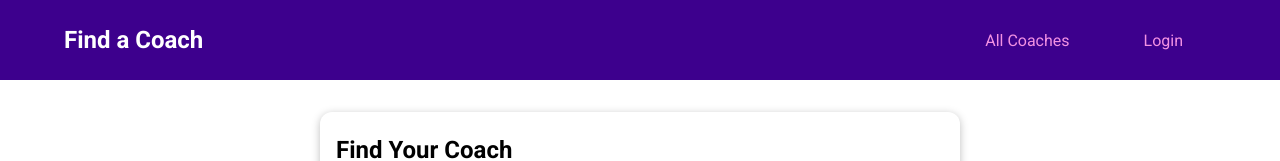
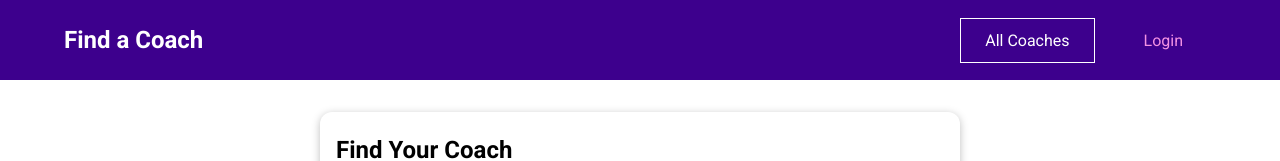
Before and after one commit to andres-codigo/trip-fotos, a Vue app: page /coaches in a window 1280 px wide. Shown: the top 161 px of the page. Built offline with nearby package versions, Linux system fonts and the light colour scheme; no server answers; what vuefire would draw is missing.

Commit message:
[vue] reverted from custom router link to out of the box router link as custom click event causing bundle error when deployed to vercel; moved click event from router link to parent li element and added a prevent to click event to allow class toggle to complete

```diff
--- a/src/components/layout/TheHeader.vue
+++ b/src/components/layout/TheHeader.vue
@@ -7,8 +7,11 @@
 			<ul class="nav-menu" v-show="open" v-click-outside="closeDropdown">
 				<li class="nav-item">
 					<ul>
-						<li v-if="isLoggedIn && isCoach">
-							<router-link to="/requests" :custom="true" v-slot="{ href }">
+						<li
+							v-if="isLoggedIn && isCoach"
+							@click.prevent="this.toggleHamburgerMenuActiveClass()"
+						>
+							<!-- <router-link to="/requests" :custom="true" v-slot="{ href }">
 								<a
 									:href="href"
 									class="nav-link"
@@ -20,18 +23,18 @@
 										><span class="counter">{{ totalRequests }}</span></span
 									>
 								</a>
-							</router-link>
-							<!-- <router-link to="/requests" class="nav-link"
+							</router-link> -->
+							<router-link to="/requests" class="nav-link"
 								>Requests
 								<span
 									class="requests-counter-container"
 									v-if="!!this.totalRequests && this.totalRequests > 0"
 									><span class="counter">{{ this.totalRequests }}</span></span
 								>
-							</router-link> -->
+							</router-link>
 						</li>
-						<li>
-							<router-link to="/coaches" :custom="true" v-slot="{ href }">
+						<li @click.prevent="this.toggleHamburgerMenuActiveClass()">
+							<!-- <router-link to="/coaches" :custom="true" v-slot="{ href }">
 								<a
 									:href="href"
 									class="nav-link"
@@ -39,12 +42,19 @@
 								>
 									All Coaches
 								</a>
-							</router-link>
+							</router-link> -->
+							<router-link to="/coaches" class="nav-link"
+								>All Coaches</router-link
+							>
 						</li>
 					</ul>
 				</li>
-				<li v-if="!isLoggedIn" class="nav-item">
-					<router-link to="/auth" :custom="true" v-slot="{ href }">
+				<li
+					v-if="!isLoggedIn"
+					class="nav-item"
+					@click.prevent="this.toggleHamburgerMenuActiveClass()"
+				>
+					<!-- <router-link to="/auth" :custom="true" v-slot="{ href }">
 						<a
 							:href="href"
 							class="nav-link"
@@ -52,7 +62,8 @@
 						>
 							Login
 						</a>
-					</router-link>
+					</router-link> -->
+					<router-link to="/auth" class="nav-link">Login</router-link>
 				</li>
 				<li v-else class="nav-item">
 					<base-button @click="logout">Logout {{ coachName }}</base-button>
@@ -116,7 +127,6 @@ export default {
 	},
 	methods: {
 		toggleHamburgerMenuActiveClass() {
-			console.log('toggleHamburgerMenuActiveClass')
 			const hamburger = document.querySelector('.hamburger')
 			const navMenu = document.querySelector('.nav-menu')
 
```
